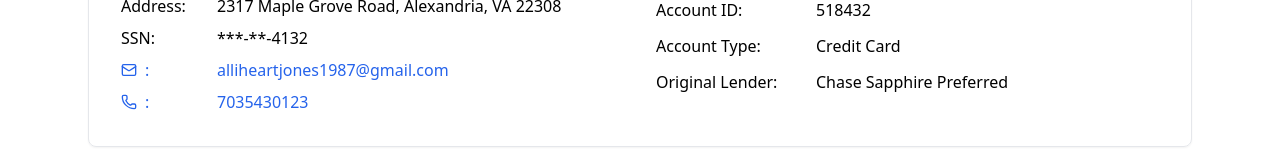
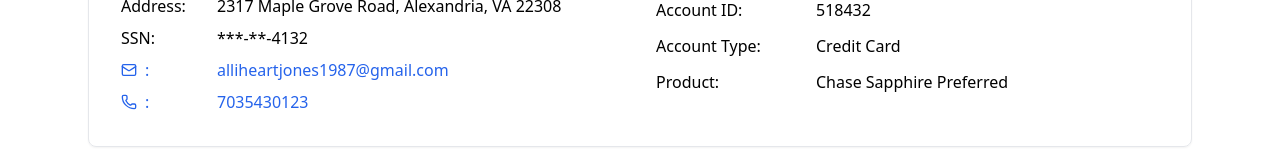
Before and after one commit to sujay621/Account_management_webpage, a React (Vite) app: page / in a window 1280 px wide. Both pictures are taken after a click on the element 640 px from the left and 143 px from the top of the page. Shown: the part 343-503 px from the top of the page. Built offline with nearby package versions, Linux system fonts and the light colour scheme.

Commit message:
modified original lender title to product

```diff
--- a/src/components/AccountDashboard.tsx
+++ b/src/components/AccountDashboard.tsx
@@ -134,7 +134,7 @@ const AccountDashboard = () => {
                     <span className="capitalize flex-1">{account.account_type.replace('_', ' ')}</span>
                   </p>
                   <p className="flex">
-                    <span className="font-medium w-40">Original Lender:</span>
+                    <span className="font-medium w-40">Product:</span>
                     <span className="flex-1">{account.original_lender}</span>
                   </p>
                 </div>
```
